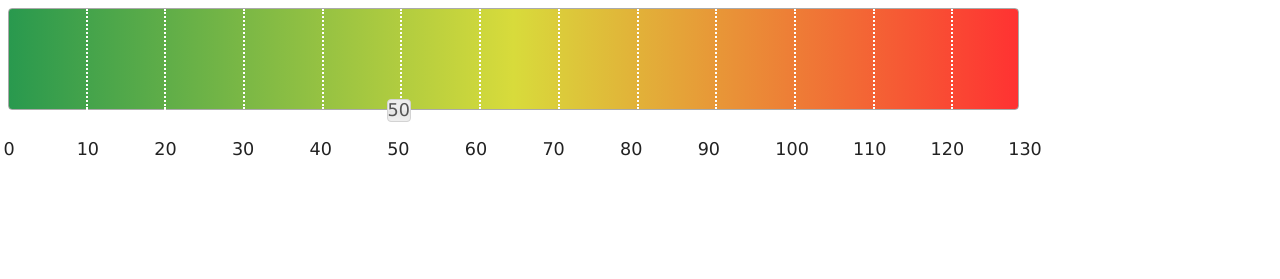
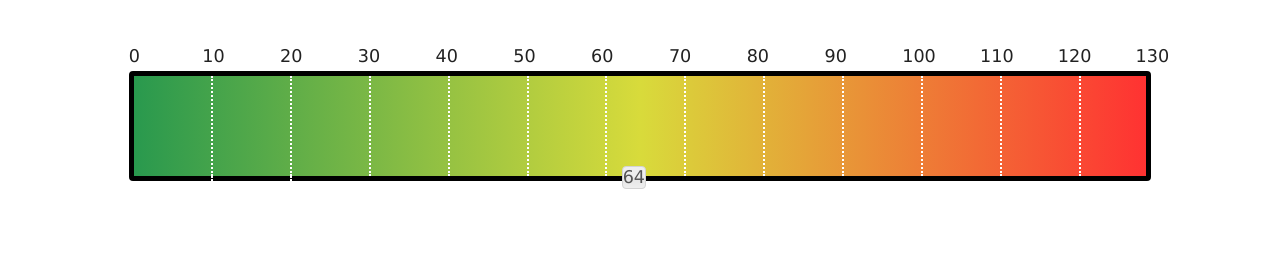
Before and after one commit to ericsmallw/HERS-Slider, a website: page index.html in a window 1280 px wide. Drawn offline with Linux system fonts and the light colour scheme.

Commit message:
file changed

```diff
--- a/index.html
+++ b/index.html
@@ -1,5 +1,5 @@
 <!DOCTYPE html>
-<html>
+<html ng-app="app">
 <head lang="en">
     <meta charset="UTF-8">
     <title></title>
@@ -18,6 +18,10 @@
             bottom: -.3em !important;
         }
 
+        .ui-slider .ui-slider-handle {
+            width: auto;
+        }
+
         #slider label {
             position: absolute;
             width: 20px;
@@ -26,60 +30,56 @@
             text-align: center;
         }
 
-        .ui-slider .ui-slider-handle {
-            width: auto;
+        #sliderContainer{
+            display: flex; align-items:center
         }
 
+        #slider{
+            border: black 5px solid;
+            margin:auto;
+            margin-top:5%;
+            width: 80%;
+        }
 
     </style>
 
     <script src="bower_components/jquery/dist/jquery.min.js"></script>
     <script src="bower_components/jquery-ui/jquery-ui.min.js"></script>
     <script src="bower_components/angular/angular.min.js"></script>
+    <script type="text/javascript" src="ui-slider-master/src/slider.js"></script>
+
     <script>
+        var app = angular.module("app", ['ui.slider']);
+        app.controller("controller", function($scope){
+            $scope.currentValue = 64;
+        });
+        $(document).ready(function(){
+            var slider = $("#slider");
 
-        $(document).ready(function(){
-            var min = 0;
-            var max = 130;
-            var step = 1;
-            var value = 50;
-
-            var slider = $("#slider").slider({
-                range: "min",
-                value: value,
-                min: min,
-                max: max,
-                step: step,
-                slide: function( event, ui ) {
-                    $("span").html(ui.value);
-                }
-            });
-            $("span").html(value);
-
+            $('.ui-slider-handle').append($("#valueText"));
             slider.each(function(){
-                var vals = max - min;
+                var vals = 130;
 
                 for(var i = 0; i <= vals; i++){
                     if(i % 10 == 0) {
-                        var element = $('<label>' + (i + min) + '</label>').css({"left" : (i / vals * 100) + '%', "bottom" : "-50%"});
+                        var element = $('<label>' + (i + 0) + '</label>').css({"left" : (i / vals * 100) + '%', "top" : "-50%"});
                         var element2 = $('<div></div>').css({"float": "left",
-                                                             "width" : '7.6%',
-                                                             "height" : "100%",
-                                                             "border-right" : "2px white dotted"});
+                            "width" : '7.6%',
+                            "height" : "100%",
+                            "border-right" : "2px white dotted"});
 
                         $('#slider').append(element);
                         $('#slider').append(element2);
                     }
                 }
             });
-
-            $( "#amount" ).val( "$" + $( "#slider" ).slider( "value" ) );
         });
     </script>
 </head>
-<body>
-    <div id="sliderContainer"style="width: 80%">
-        <div id="slider"></div>
-    </div>
+<body ng-controller="controller">
+<div id="sliderContainer" style="">
+    <div id="slider" ui-slider min="0" max="130" ng-model="currentValue"></div>
+    <span id="valueText" ng-bind="currentValue" ></span>
+</div>
 </body>
 </html>
```
